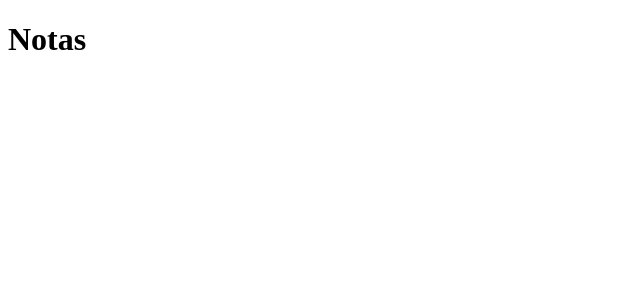
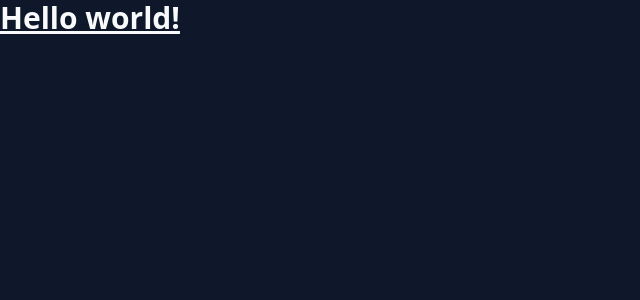
Before and after one commit to ElaineLeandro/react, a React (Vite) app in the folder nlwExpert/notes/: page / in a window 1280 px wide. Shown: the top 300 px of the page, without its empty margins (0-640 px from the left). Built offline with nearby package versions, Linux system fonts and the light colour scheme.

Commit message:
feat: preparação ambiente add tailwind.

```diff
--- a/nlwExpert/notes/index.html
+++ b/nlwExpert/notes/index.html
@@ -3,9 +3,14 @@
   <head>
     <meta charset="UTF-8" />
     <meta name="viewport" content="width=device-width, initial-scale=1.0" />
+
+    <link rel="preconnect" href="https://fonts.googleapis.com"/>
+    <link rel="preconnect" href="https://fonts.gstatic.com" crossorigin/>
+    <link href="https://fonts.googleapis.com/css2?family=Inter:wght@400;500;600;700&display=swap" rel="stylesheet"/>
+
     <title>expet notes</title>
   </head>
-  <body>
+  <body class="bg-slate-900 text-slate-50 antialiased">
     <div id="root"></div>
     <script type="module" src="/src/main.tsx"></script>
   </body>
--- a/nlwExpert/notes/src/app.tsx
+++ b/nlwExpert/notes/src/app.tsx
@@ -2,5 +2,7 @@
 
 export function App() {
 
-  return <h1>Notas</h1>
+  return <h1 className="text-3xl font-bold underline ">
+  Hello world!
+</h1>
 }
--- a/nlwExpert/notes/src/index.css
+++ b/nlwExpert/notes/src/index.css
@@ -0,0 +1,3 @@
+@tailwind base;
+@tailwind components;
+@tailwind utilities;
--- a/nlwExpert/notes/tailwind.config.js
+++ b/nlwExpert/notes/tailwind.config.js
@@ -1,6 +1,9 @@
 /** @type {import('tailwindcss').Config} */
 export default {
-  content: [],
+  content: [
+    "./index.html",
+    "./src/**/*.tsx",
+  ],
   theme: {
     extend: {},
   },
```
